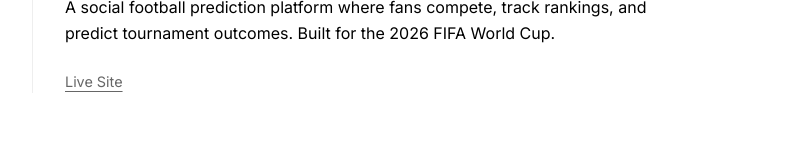
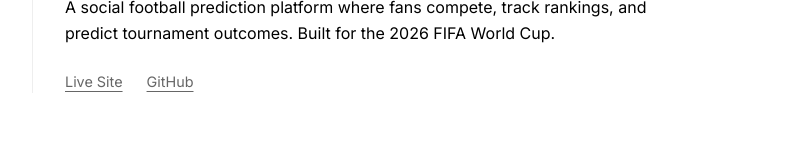
Before and after one commit to DevYoma/me, a Next.js app: page /projects in a window 1280 px wide. Shown: the part 583-738 px from the top of the page, without its empty margins (240-1039 px from the left). Built offline with nearby package versions, Linux system fonts and the light colour scheme.

Commit message:
add world cup predictor github link

```diff
--- a/app/projects/page.tsx
+++ b/app/projects/page.tsx
@@ -13,7 +13,7 @@
     tech: ['Next.js', 'ElysiaJS', 'Neon PostgreSQL', 'Drizzle ORM', 'Clerk'],
     description: 'A social football prediction platform where fans compete, track rankings, and predict tournament outcomes. Built for the 2026 FIFA World Cup.',
     live: 'https://world-cup-predictor-taupe.vercel.app/',
-    github: '' // Private codebase
+    github: 'https://github.com/DevYoma/world-cup-predictor'
   },
   {
     id: 'fybvault',
```
